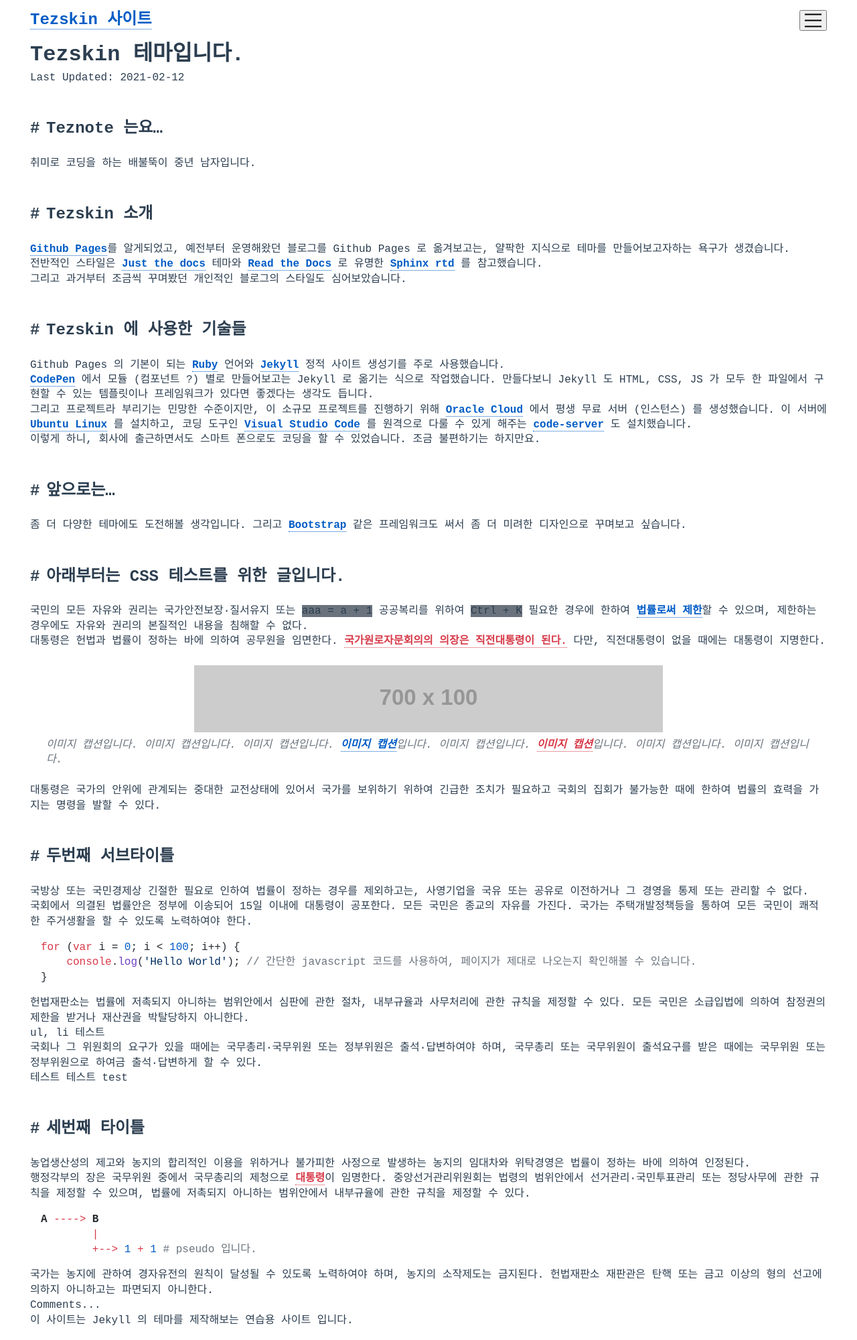
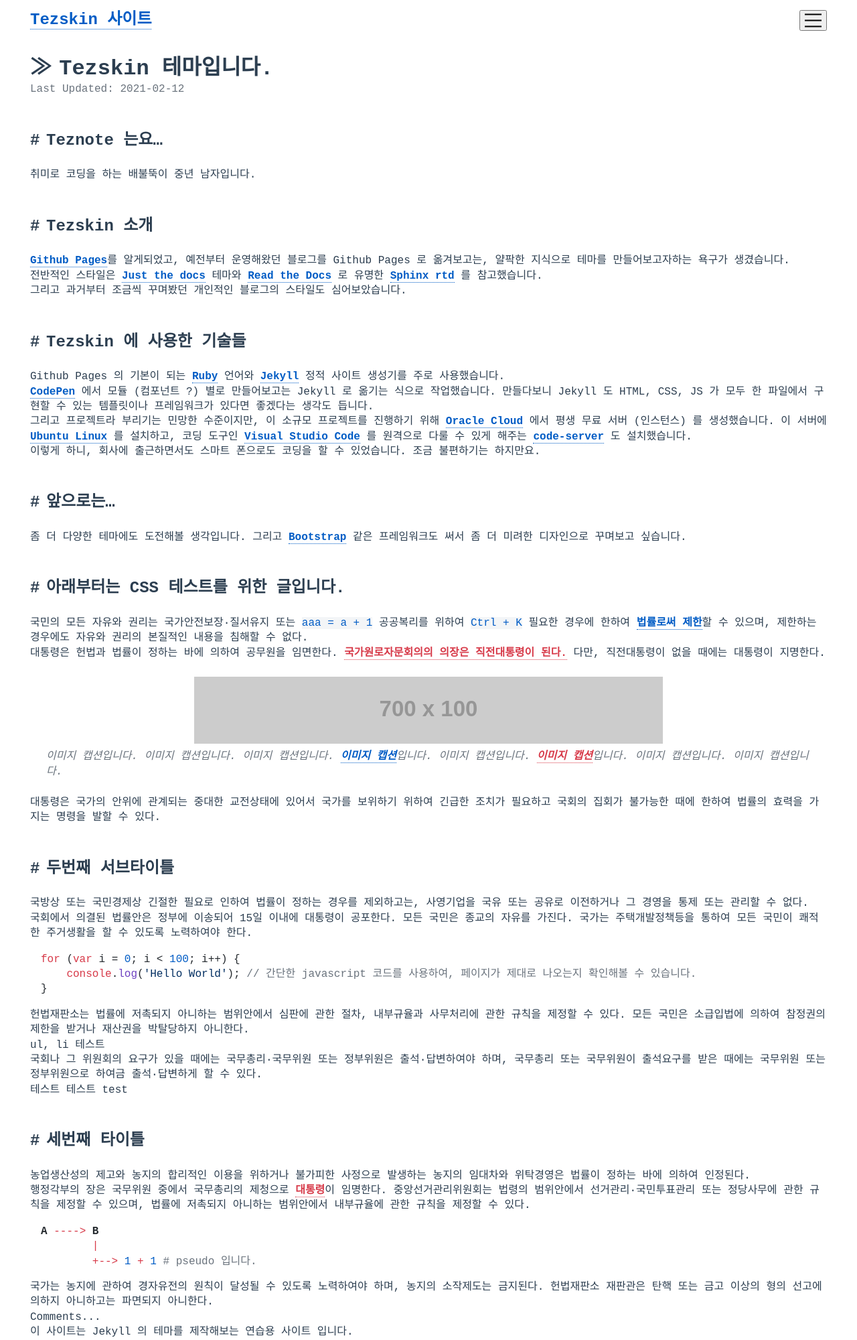
Before and after one commit to teznote/tezskin, a Jekyll site: the page built from index.md, in a window 1280 px wide. Shown: the whole page at 67% size. Built offline with Jekyll 4.4.1, drawn with Linux system fonts in a browser that asks for light colours; nearby versions of some CDN libraries; some web fonts are replaced; a style sheet for code colours, icons or effects is not loaded.

Commit message:
Update style4.scss

```diff
--- a/assets/style4.scss
+++ b/assets/style4.scss
@@ -17,6 +17,7 @@ html {
     --a-color: #005cc5;
     --b-color: #d73a49;
     --c-color: #6a737d;
+    --box-bg-color: #f3f5f7;
 }
 html, body {
     width: 100%;
@@ -74,7 +75,7 @@ a, a:link, a:visited, a:hover, a:active {
 
             }
             .menu-btn {
-
+                cursor: pointer;
             }
         }
     }
@@ -95,6 +96,20 @@ a, a:link, a:visited, a:hover, a:active {
 
 // Design
 .content {
+    h1 {
+        font-size: 2rem;
+        margin: 1.5rem 0;
+        line-height: 1.2;
+        &:before {
+            content: "≫";
+            display: inline-block;
+            width: 1.5rem;
+        }
+    }
+    .page-meta {
+        margin: -1.5rem 0 1.5rem 0;
+        color: var(--c-color);
+    }
     h2 {
         font-size: 1.5rem;
         margin: 3rem 0 1.5rem 0;
@@ -130,8 +145,8 @@ a, a:link, a:visited, a:hover, a:active {
         & > code, kbd, samp {
             font-size: 1rem;
             font-weight: 400;
-            color: var(--color);
-            background-color: var(--c-color);
+            color: var(--a-color);
+            background-color: var(--box-bg-color);
         }
     }
 }
```
